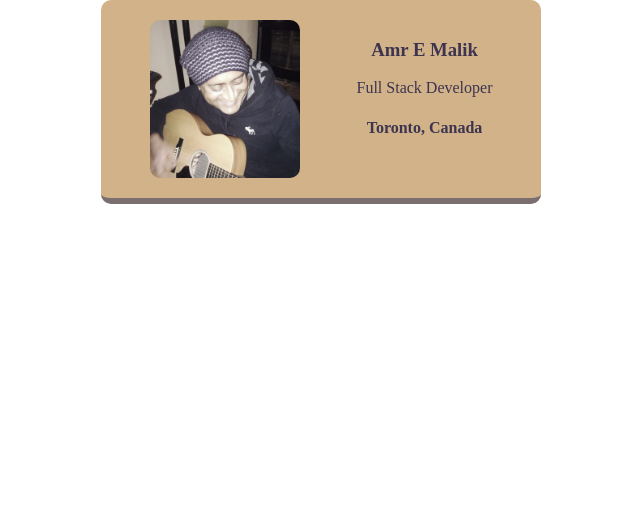
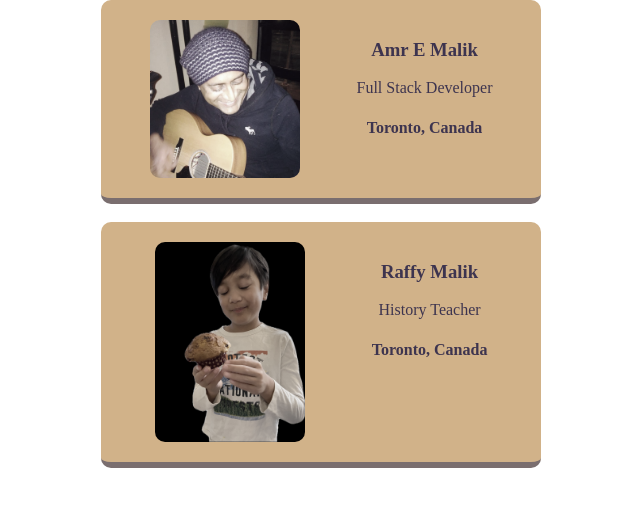
Before and after one commit to aeamaea/business-card, a website built with Vite: page index.html in a window 1280 px wide. Shown: the whole page, without its empty margins (319-959 px from the left). Built offline with nearby package versions, Linux system fonts and the light colour scheme.

Commit message:
added card

```diff
--- a/index.html
+++ b/index.html
@@ -13,5 +13,16 @@
                 <h4>Toronto, Canada</h4>
             </div>
         </div>
+       &nbsp;
+        <div class="card">
+            <div class="color">
+            <img class="avatar" src="images/muffinman.jpg">
+            </div>
+            <div >
+                <h3>Raffy Malik</h3>
+                <p>History Teacher</p>
+                <h4>Toronto, Canada</h4>
+            </div>
+        </div>
     </body>
 </html>
```
Also changed, not shown: images/MRM.JPG (added), images/muffinman.jpg (added).
